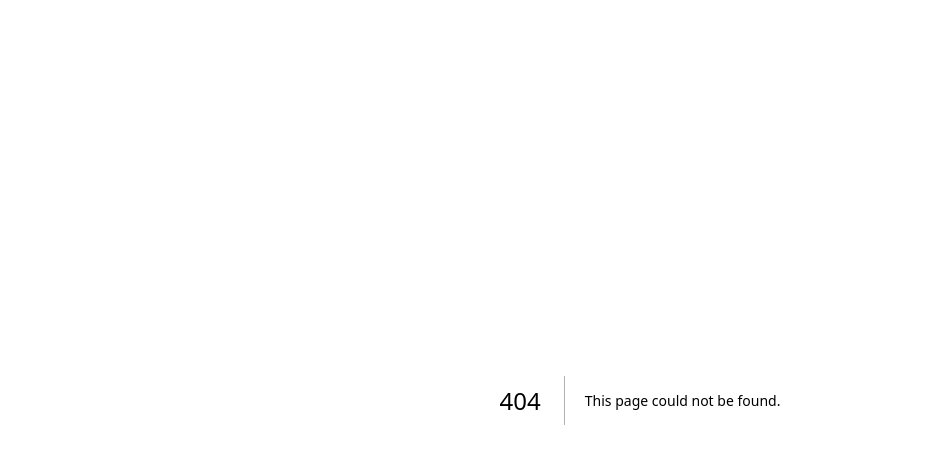
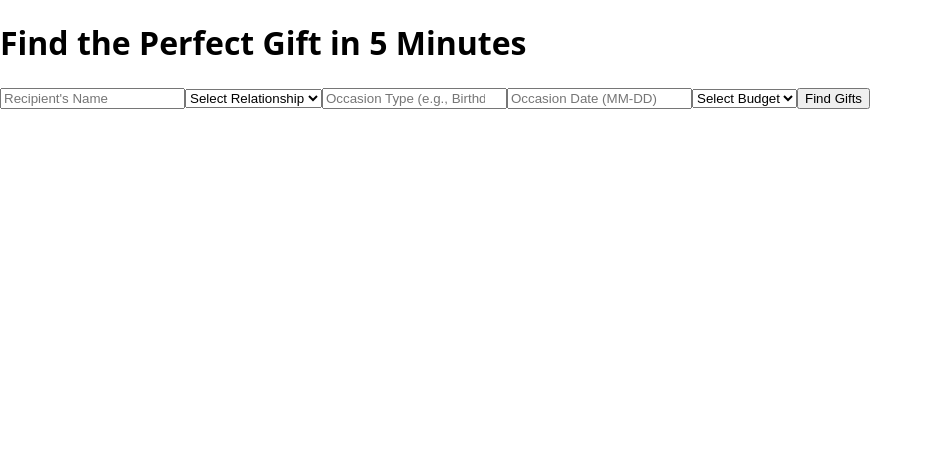
Before and after one commit to 904strengthclub/clockworkgifts-concierge, a Next.js app: page /free-survey in a window 1280 px wide. Before the commit this address had no page. Shown: the top 464 px of the page, without its empty margins (0-933 px from the left). Built offline with nearby package versions, Linux system fonts and the light colour scheme.

Commit message:
Updating and refining.

```diff
--- /dev/null
+++ b/app/api/generate-suggestions/route.ts
@@ -0,0 +1,61 @@
+// /app/api/generate-suggestions/route.ts
+import { NextResponse } from 'next/server';
+import { generateGiftIdeas } from '@/lib/gemini';
+import { appendAffiliateLinks } from '@/lib/affiliateHelpers';
+
+interface SurveySummary {
+  recipient_name: string;
+  relationship: string;
+  occasion_type: string;
+  hobbies_style: string;
+  budget_range: string;
+}
+
+export async function POST(req: Request) {
+  try {
+    const body = await req.json();
+    const { surveySummary, seenGiftNames = [] } = body;
+
+    if (
+      !surveySummary ||
+      typeof surveySummary !== 'object' ||
+      !('budget_range' in surveySummary)
+    ) {
+      return NextResponse.json(
+        { error: 'Missing or invalid surveySummary input' },
+        { status: 400 }
+      );
+    }
+
+    const prompt = `
+      Based on the following gift recipient profile, suggest 5 creative gift ideas.
+
+      Constraints:
+      - Gift ideas must fall within the specified budget: ${surveySummary.budget_range}.
+      - Avoid suggesting gifts already shown to the user: ${seenGiftNames.join(', ') || 'None'}.
+      - Include a mix of stores and brands.
+      - Ensure gifts are thoughtful and relevant to the recipient profile.
+
+      For each gift, return the following:
+        - name
+        - estimated_price
+        - store_or_brand
+        - description
+        - image_url (grounded from Google)
+        - base_purchase_url (grounded from Google)
+
+      Return ONLY a JSON array of 5 gift objects, no commentary.
+
+      Recipient Profile:
+      ${JSON.stringify(surveySummary, null, 2)}
+    `;
+
+    const rawSuggestions = await generateGiftIdeas(prompt);
+    const suggestionsWithAffiliates = await appendAffiliateLinks(rawSuggestions);
+
+    return NextResponse.json(suggestionsWithAffiliates);
+  } catch (err) {
+    console.error('API Error:', err);
+    return NextResponse.json({ error: 'Internal Server Error' }, { status: 500 });
+  }
+}
--- /dev/null
+++ b/app/free-survey/page.tsx
@@ -0,0 +1,99 @@
+// /app/free-survey/page.tsx
+'use client';
+
+import { useState } from 'react';
+import { useRouter } from 'next/navigation';
+
+export default function FreeSurveyPage() {
+  const router = useRouter();
+
+  const [name, setName] = useState('');
+  const [relationship, setRelationship] = useState('');
+  const [occasionType, setOccasionType] = useState('');
+  const [occasionDate, setOccasionDate] = useState('');
+  const [budget, setBudget] = useState('');
+  const [loading, setLoading] = useState(false);
+
+  const handleSubmit = async () => {
+    if (!name || !relationship || !occasionType || !occasionDate || !budget) return;
+    setLoading(true);
+
+    const summary = `Name: ${name}\nRelationship: ${relationship}\nOccasion: ${occasionType} on ${occasionDate}\nBudget: ${budget}`;
+
+    const res = await fetch('/api/generate-suggestions', {
+      method: 'POST',
+      headers: { 'Content-Type': 'application/json' },
+      body: JSON.stringify({ surveySummary: summary })
+    });
+
+    const suggestions = await res.json();
+    localStorage.setItem('gift_suggestions', JSON.stringify(suggestions));
+    router.push('/free-survey/results');
+  };
+
+  return (
+    <div className="max-w-xl mx-auto p-6">
+      <h1 className="text-2xl font-bold mb-4">Find the Perfect Gift in 5 Minutes</h1>
+      <div className="space-y-4">
+        <input
+          type="text"
+          placeholder="Recipient's Name"
+          value={name}
+          onChange={e => setName(e.target.value)}
+          className="w-full border p-2 rounded"
+        />
+        <select
+          value={relationship}
+          onChange={e => setRelationship(e.target.value)}
+          className="w-full border p-2 rounded"
+        >
+          <option value="">Select Relationship</option>
+          <option>Husband/Wife</option>
+          <option>Boyfriend/Girlfriend</option>
+          <option>Friend</option>
+          <option>Child</option>
+          <option>Coworker</option>
+          <option>Other</option>
+        </select>
+        <input
+          list="occasion-types"
+          placeholder="Occasion Type (e.g., Birthday)"
+          value={occasionType}
+          onChange={e => setOccasionType(e.target.value)}
+          className="w-full border p-2 rounded"
+        />
+        <datalist id="occasion-types">
+          <option value="Birthday" />
+          <option value="Anniversary" />
+          <option value="Graduation" />
+          <option value="Holiday" />
+        </datalist>
+        <input
+          type="text"
+          placeholder="Occasion Date (MM-DD)"
+          value={occasionDate}
+          onChange={e => setOccasionDate(e.target.value)}
+          className="w-full border p-2 rounded"
+        />
+        <select
+          value={budget}
+          onChange={e => setBudget(e.target.value)}
+          className="w-full border p-2 rounded"
+        >
+          <option value="">Select Budget</option>
+          <option>Under $50</option>
+          <option>$50–$100</option>
+          <option>$100–$500</option>
+          <option>$500+</option>
+        </select>
+        <button
+          onClick={handleSubmit}
+          disabled={loading}
+          className="w-full bg-black text-white py-2 rounded hover:opacity-90"
+        >
+          {loading ? 'Finding Gifts...' : 'Find Gifts'}
+        </button>
+      </div>
+    </div>
+  );
+}
--- /dev/null
+++ b/lib/affiliateHelpers.ts
@@ -0,0 +1,45 @@
+// /lib/affiliateHelpers.ts
+
+interface GiftSuggestion {
+  name: string;
+  estimated_price: string;
+  store_or_brand: string;
+  description: string;
+  image_url: string;
+  base_purchase_url: string;
+  direct_purchase_url?: string;
+}
+
+// Mapping of store domains to affiliate link templates
+const affiliateLinkTemplates: Record<string, (url: string) => string> = {
+  'amazon.com': (url) => `${url}?tag=clockworkgift-20`,
+  'williams-sonoma.com': (url) => `${url}?cm_mmc=affiliate--clockworkgift-20`,
+  'uncommongoods.com': (url) => `${url}?utm_source=affiliate&utm_medium=clockworkgift-20`,
+  // Add more stores and affiliate formats here as needed
+};
+
+function getAffiliateLink(baseUrl: string): string {
+  try {
+    const parsed = new URL(baseUrl);
+    const hostname = parsed.hostname.replace('www.', '');
+
+    for (const domain in affiliateLinkTemplates) {
+      if (hostname.endsWith(domain)) {
+        return affiliateLinkTemplates[domain](baseUrl);
+      }
+    }
+  } catch (err) {
+    console.warn(`Invalid URL skipped for affiliate tagging: ${baseUrl}`);
+  }
+
+  return baseUrl; // fallback to original if no affiliate template found
+}
+
+export async function appendAffiliateLinks(
+  suggestions: GiftSuggestion[]
+): Promise<GiftSuggestion[]> {
+  return suggestions.map((item) => ({
+    ...item,
+    direct_purchase_url: getAffiliateLink(item.base_purchase_url),
+  }));
+}
--- /dev/null
+++ b/lib/gemini.ts
@@ -0,0 +1,27 @@
+// /lib/gemini.ts
+import { GoogleGenerativeAI } from "@google/generative-ai";
+
+const genAI = new GoogleGenerativeAI(process.env.GEMINI_API_KEY!);
+
+export async function generateGiftIdeas(prompt: string): Promise<any> {
+  try {
+    const model = genAI.getGenerativeModel({ model: "gemini-pro" });
+
+    const result = await model.generateContent(prompt);
+    const response = await result.response;
+    const text = response.text();
+
+    // Try to parse structured JSON from the result
+    const jsonStart = text.indexOf("[");
+    const jsonEnd = text.lastIndexOf("]") + 1;
+    if (jsonStart !== -1 && jsonEnd !== -1) {
+      const jsonString = text.substring(jsonStart, jsonEnd);
+      return JSON.parse(jsonString);
+    } else {
+      return { error: "No valid JSON found in Gemini response." };
+    }
+  } catch (error) {
+    console.error("Gemini API Error:", error);
+    return { error: "Failed to generate content from Gemini API." };
+  }
+}
--- a/package.json
+++ b/package.json
@@ -8,6 +8,7 @@
     "start": "next start"
   },
   "dependencies": {
+    "@google/generative-ai": "^0.24.1",
     "firebase-admin": "latest",
     "next": "latest",
     "node-fetch": "^3.3.2",
```
Also changed, not shown: 1 other file (tests, documents, lock files or other folders).
